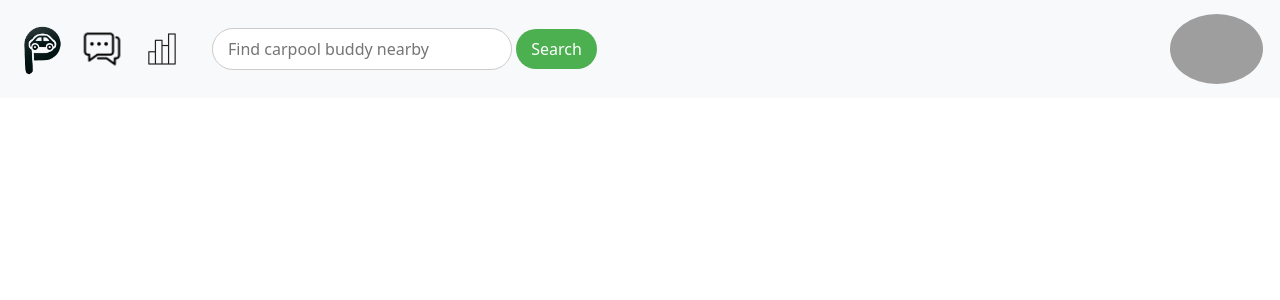
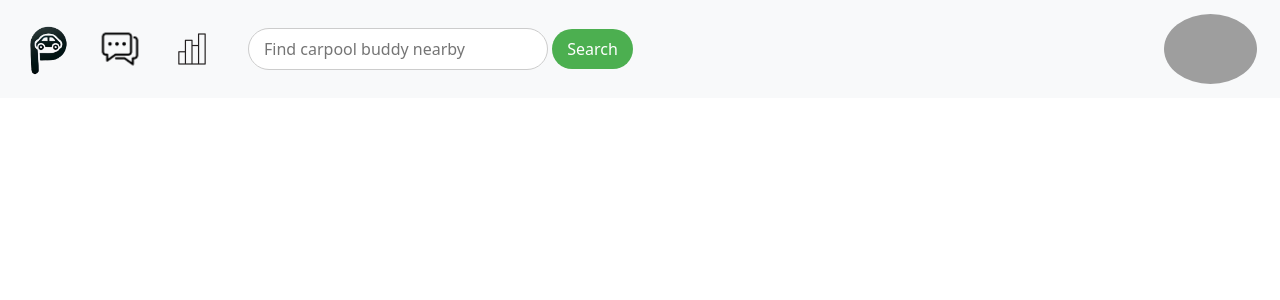
Before and after one commit to zsherry168/prupool, a Flask app: template app/templates/map.html in a window 1280 px wide. Shown: the top 300 px of the page. Run offline with Flask 3, Linux system fonts and the light colour scheme; the template is opened without the code that fills it, so the values that code supplies are empty; parts of the project's set-up code (start-up, migrations or seed data) failed here and were passed over; some libraries are stand-ins or nearby versions; grey boxes are pictures that could not be loaded.

Commit message:
Images are now buttons. Can add links to them

```diff
--- a/app/templates/map.html
+++ b/app/templates/map.html
@@ -40,14 +40,24 @@
         height: 70px;
         border-radius: 50%;
       }
+      .button {
+        background: none;
+        border: none
+      }
   </style>
   </head>
   <body>
-    <nav class="navbar navbar-expand-lg navbar-light bg-light">
+    <nav class="navbar navbar-expand-lg navbar-light bg-light" style="position: sticky">
       <div class="container-fluid">
-        <img class="icon" src="../images/logo.png"/>
-        <img class="icon" src="../images/chat.png"/>
-        <img class="icon" src="../images/bar.png"/>
+        <button class="button">
+          <img class="icon" src="../images/logo.png"/>
+        </button>
+        <button class="button">
+          <img class="icon" src="../images/chat.png"/>
+        </button>
+        <button class="button">
+          <img class="icon" src="../images/bar.png"/>
+        </button>
         <div class="search-container" style="margin-left: 20px; margin-right: 20px;">
           <form action="/search" method="get">
               <input type="text" placeholder="Find carpool buddy nearby" name="search" class="search-input">
@@ -61,7 +71,11 @@
           <ul class="navbar-nav me-auto mb-2 mb-lg-0">
           </ul>
         </div>
-        <img class="profile" src="https://news.prudential.com/files/images/executive/Charles-Lowrey.jpg"/>
+        <button class="button">
+          <a>
+            <img class="profile" src="https://news.prudential.com/files/images/executive/Charles-Lowrey.jpg"/>
+          </a>
+        </button>
       </div>
     </nav>
     <!-- Add a map with markers -->
```
